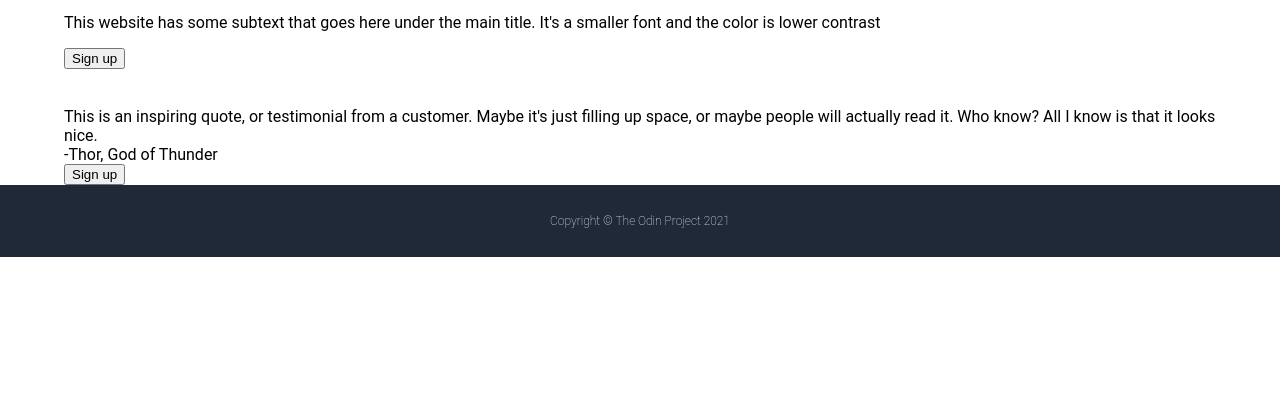
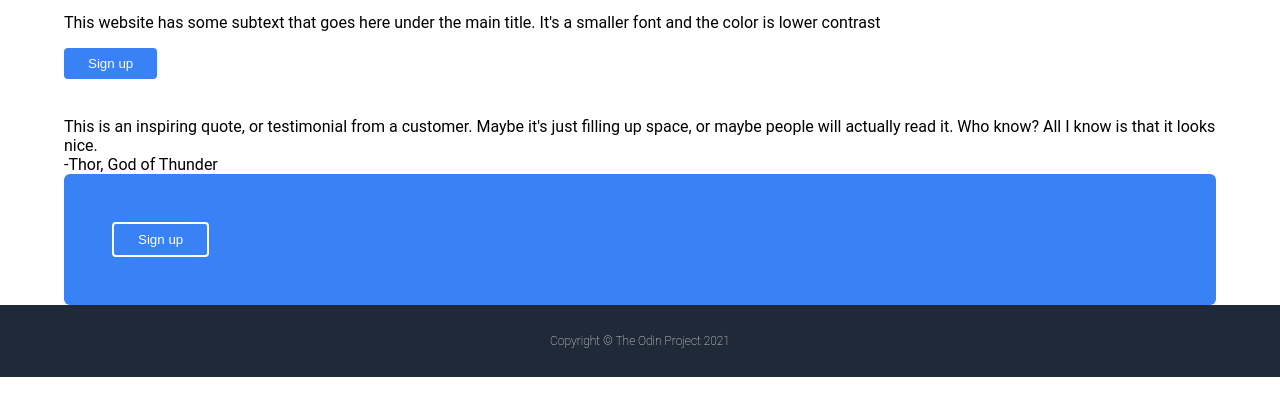
Before and after one commit to iwill434/odin-landing-page, a plain HTML site: page index.html in a window 1280 px wide. Shown: the part 52-468 px from the top of the page. Drawn offline with Linux system fonts and the light colour scheme.

Commit message:
create button styling

```diff
--- a/index.html
+++ b/index.html
@@ -22,7 +22,7 @@
             <div class="container">
                 <div class="hero-title">This website is awesome</div>
                 <p>This website has some subtext that goes here under the main title. It's a smaller font and the color is lower contrast</p>
-                <button>Sign up</button>
+                <button class="hero-button">Sign up</button>
             </div>
             <div class="hero-image">
                 <img>
@@ -42,11 +42,11 @@
             <div class="quote-author">-Thor, God of Thunder</div>
         </div>
         <div class="cta">
-            <div class="container">
+            <div class="cta-container">
                 <div class="cta-title"></div>
                 <div class="cta-info"></div>
+                <button class="cta-button">Sign up</button>
             </div>
-            <button>Sign up</button>
         </div>
     </div>
     <div class="footer">
--- a/style.css
+++ b/style.css
@@ -44,6 +44,25 @@ a {
     padding: 0 64px;
 }
 
+button {
+    background: #3882f6;
+    border-radius: 4px;
+    border: none;
+    color: white;
+    padding: 8px 24px;
+}
+
+.cta-container {
+    background: #3882f6;
+    margin: 16;
+    padding: 48px;
+    border-radius: 6px;
+}
+
+.cta-button {
+    border: 2px solid white;
+}
+
 .footer {
     background: #1f2937;
     color: white;
```
